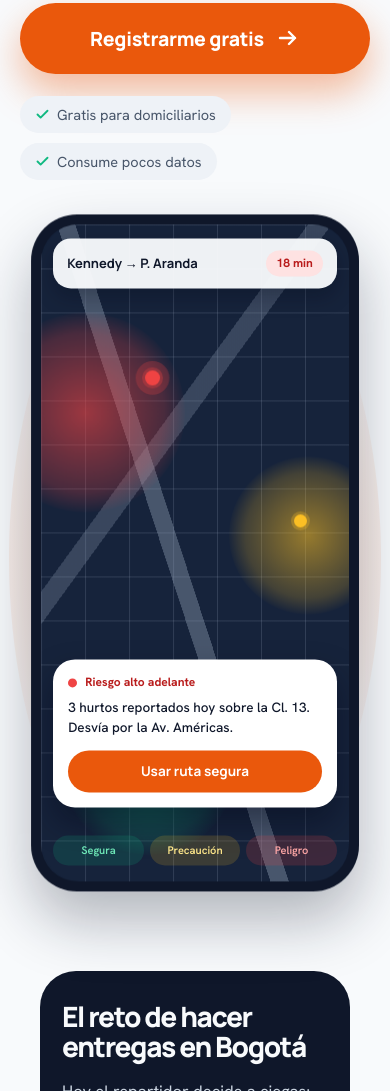
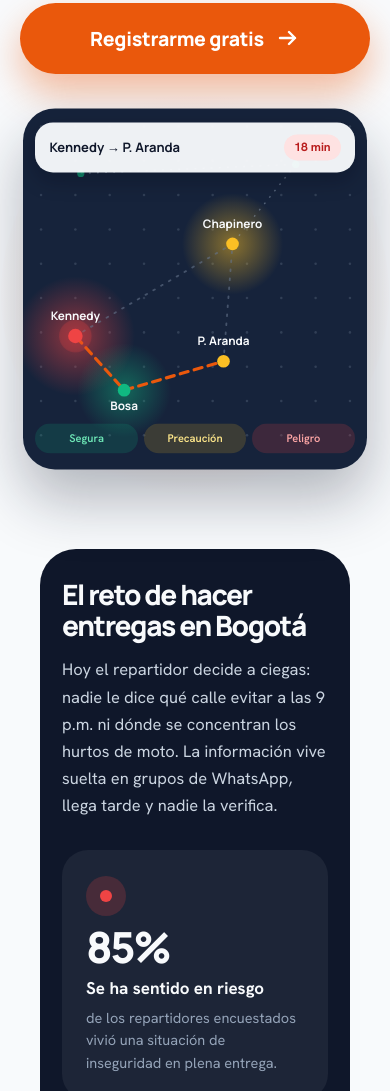
Before and after one commit to ThomasJuti/UrbanSafeLanding, an Astro site: page / in a window 390 px wide. Shown: the part 470-1561 px from the top of the page. Built offline with nearby package versions, Linux system fonts and the light colour scheme; Astro itself is replaced by a stand-in of ours.

Commit message:
refactor: replace hero phone mockup with animated route map

```diff
--- a/src/components/Hero.astro
+++ b/src/components/Hero.astro
@@ -21,70 +21,88 @@
             stroke-linejoin="round"></path>
         </svg>
       </a>
-
-      <div class="trust-row">
-        <span class="trust-pill">
-          <svg width="15" height="15" viewBox="0 0 24 24" fill="none" aria-hidden="true" style="color: var(--color-success)">
-            <path
-              d="M20 6 9 17l-5-5"
-              stroke="currentColor"
-              stroke-width="3"
-              stroke-linecap="round"
-              stroke-linejoin="round"></path>
-          </svg>
-          Gratis para domiciliarios
-        </span>
-        <span class="trust-pill">
-          <svg width="15" height="15" viewBox="0 0 24 24" fill="none" aria-hidden="true" style="color: var(--color-success)">
-            <path
-              d="M20 6 9 17l-5-5"
-              stroke="currentColor"
-              stroke-width="3"
-              stroke-linecap="round"
-              stroke-linejoin="round"></path>
-          </svg>
-          Consume pocos datos
-        </span>
-      </div>
     </div>
 
-    <div class="mockup-wrap">
-      <div class="mockup">
+    <div class="map-wrap">
+      <div class="map">
         <div class="glow" aria-hidden="true"></div>
-        <div class="phone">
-          <div class="screen">
-            <div class="grid-lines" aria-hidden="true"></div>
-            <div class="streets" aria-hidden="true"></div>
+        <div class="map-card">
+          <div class="route-tag">
+            <span>Kennedy → P. Aranda</span>
+            <span class="eta">18 min</span>
+          </div>
 
-            <div class="zone zone-danger" aria-hidden="true"></div>
-            <div class="zone zone-warning" aria-hidden="true"></div>
-            <div class="zone zone-safe" aria-hidden="true"></div>
+          <svg class="network" viewBox="0 0 380 400" fill="none" aria-hidden="true">
+            <defs>
+              <radialGradient id="glow-danger" cx="50%" cy="50%" r="50%">
+                <stop offset="0%" stop-color="var(--color-danger)" stop-opacity="0.55" />
+                <stop offset="100%" stop-color="var(--color-danger)" stop-opacity="0" />
+              </radialGradient>
+              <radialGradient id="glow-warning" cx="50%" cy="50%" r="50%">
+                <stop offset="0%" stop-color="var(--color-warning)" stop-opacity="0.5" />
+                <stop offset="100%" stop-color="var(--color-warning)" stop-opacity="0" />
+              </radialGradient>
+              <radialGradient id="glow-safe" cx="50%" cy="50%" r="50%">
+                <stop offset="0%" stop-color="var(--color-success)" stop-opacity="0.45" />
+                <stop offset="100%" stop-color="var(--color-success)" stop-opacity="0" />
+              </radialGradient>
+            </defs>
 
-            <div class="pin pin-danger" aria-hidden="true">
-              <span class="pin-ping"></span>
-            </div>
-            <div class="pin pin-warning" aria-hidden="true"></div>
-            <div class="pin pin-safe" aria-hidden="true"></div>
+            <g class="grid-dots" aria-hidden="true">
+              {Array.from({ length: 10 }).map((_, row) =>
+                Array.from({ length: 10 }).map((_, col) => (
+                  <circle cx={20 + col * 38} cy={20 + row * 38} r="1.4" fill="#94a3b8" fill-opacity="0.22" />
+                ))
+              )}
+            </g>
 
-            <div class="route-card">
-              <span>Kennedy → P. Aranda</span>
-              <span class="eta">18 min</span>
-            </div>
+            <circle cx="58" cy="252" r="66" fill="url(#glow-danger)" />
+            <circle cx="232" cy="150" r="56" fill="url(#glow-warning)" />
+            <circle cx="112" cy="312" r="52" fill="url(#glow-safe)" />
 
-            <div class="alert-card">
-              <div class="alert-title">
-                <span class="alert-dot" aria-hidden="true"></span>
-                Riesgo alto adelante
-              </div>
-              <p>3 hurtos reportados hoy sobre la Cl. 13. Desvía por la Av. Américas.</p>
-              <div class="alert-action">Usar ruta segura</div>
-            </div>
+            <path
+              class="route route-risky"
+              d="M58,252 L232,150 L222,280"
+              stroke="#64748b"
+              stroke-width="2"
+              stroke-dasharray="2 8"
+              stroke-linecap="round"
+            />
+            <path
+              class="route route-safe"
+              d="M58,252 L112,312 L222,280"
+              stroke="var(--color-accent)"
+              stroke-width="3.5"
+              stroke-dasharray="9 7"
+              stroke-linecap="round"
+            />
 
-            <div class="legend">
-              <span class="legend-item legend-safe">Segura</span>
-              <span class="legend-item legend-warning">Precaución</span>
-              <span class="legend-item legend-danger">Peligro</span>
-            </div>
+            <line x1="64" y1="72" x2="302" y2="62" stroke="#94a3b8" stroke-width="1.5" stroke-dasharray="2 7" stroke-opacity="0.5" />
+            <line x1="302" y1="62" x2="232" y2="150" stroke="#94a3b8" stroke-width="1.5" stroke-dasharray="2 7" stroke-opacity="0.5" />
+
+            <circle cx="64" cy="72" r="4" fill="var(--color-success)" fill-opacity="0.7" />
+            <circle cx="302" cy="62" r="4" fill="var(--color-success)" fill-opacity="0.7" />
+
+            <circle class="node node-warning" cx="232" cy="150" r="7" fill="var(--color-warning)" />
+            <text class="label" x="232" y="132">Chapinero</text>
+
+            <circle class="node node-safe" cx="112" cy="312" r="7" fill="var(--color-success)" />
+            <text class="label" x="112" y="334">Bosa</text>
+
+            <circle class="node node-warning" cx="222" cy="280" r="7" fill="var(--color-warning)" />
+            <text class="label" x="222" y="262">P. Aranda</text>
+
+            <g class="node-danger-group">
+              <circle class="node-ping" cx="58" cy="252" r="8" fill="var(--color-danger)" />
+              <circle class="node node-danger" cx="58" cy="252" r="8" fill="var(--color-danger)" />
+            </g>
+            <text class="label" x="58" y="234">Kennedy</text>
+          </svg>
+
+          <div class="legend">
+            <span class="legend-item legend-safe">Segura</span>
+            <span class="legend-item legend-warning">Precaución</span>
+            <span class="legend-item legend-danger">Peligro</span>
           </div>
         </div>
       </div>
@@ -156,31 +174,14 @@
     box-shadow: 0 22px 46px rgba(234, 88, 12, 0.5);
   }
 
-  .trust-row {
-    display: flex;
-    flex-wrap: wrap;
-    gap: 10px;
-  }
-
-  .trust-pill {
-    display: inline-flex;
-    align-items: center;
-    gap: 7px;
-    font-size: 14.5px;
-    color: var(--color-muted);
-    background: var(--color-surface-alt);
-    border-radius: 999px;
-    padding: 9px 15px;
-  }
-
-  .mockup-wrap {
+  .map-wrap {
     display: grid;
     justify-items: center;
   }
 
-  .mockup {
+  .map {
     position: relative;
-    width: min(330px, 84vw);
+    width: min(400px, 88vw);
   }
 
   .glow {
@@ -190,119 +191,18 @@
     background: radial-gradient(circle, rgba(234, 88, 12, 0.22) 0%, rgba(234, 88, 12, 0.05) 55%, transparent 72%);
   }
 
-  .phone {
+  .map-card {
     position: relative;
-    aspect-ratio: 9 / 18.6;
-    border-radius: 46px;
-    background: var(--color-ink);
-    padding: 10px;
+    aspect-ratio: 380 / 400;
+    border-radius: 32px;
+    background: #16233b;
     box-shadow: 0 30px 60px rgba(15, 23, 42, 0.3);
+    overflow: hidden;
   }
 
-  .screen {
-    position: relative;
-    width: 100%;
-    height: 100%;
-    border-radius: 37px;
-    overflow: hidden;
-    background: #16233b;
-  }
-
-  .grid-lines {
+  .route-tag {
     position: absolute;
-    inset: 0;
-    background-image: linear-gradient(rgba(148, 163, 184, 0.22) 1.5px, transparent 1.5px),
-      linear-gradient(90deg, rgba(148, 163, 184, 0.22) 1.5px, transparent 1.5px);
-    background-size: 44px 44px;
-  }
-
-  .streets {
-    position: absolute;
-    inset: 0;
-    background-image: linear-gradient(
-        72deg,
-        transparent 44%,
-        rgba(148, 163, 184, 0.4) 44%,
-        rgba(148, 163, 184, 0.4) 47.5%,
-        transparent 47.5%
-      ),
-      linear-gradient(
-        -54deg,
-        transparent 63%,
-        rgba(148, 163, 184, 0.28) 63%,
-        rgba(148, 163, 184, 0.28) 66%,
-        transparent 66%
-      );
-  }
-
-  .zone {
-    position: absolute;
-    border-radius: 50%;
-  }
-
-  .zone-danger {
-    width: 200px;
-    height: 200px;
-    left: -56px;
-    top: 88px;
-    background: radial-gradient(circle, rgba(239, 68, 68, 0.62) 0%, rgba(239, 68, 68, 0.24) 56%, transparent 72%);
-  }
-
-  .zone-warning {
-    width: 158px;
-    height: 158px;
-    right: -38px;
-    top: 232px;
-    background: radial-gradient(circle, rgba(251, 191, 36, 0.56) 0%, rgba(251, 191, 36, 0.2) 56%, transparent 72%);
-  }
-
-  .zone-safe {
-    width: 172px;
-    height: 172px;
-    left: 22px;
-    bottom: 26px;
-    background: radial-gradient(circle, rgba(16, 185, 129, 0.5) 0%, rgba(16, 185, 129, 0.18) 56%, transparent 72%);
-  }
-
-  .pin {
-    position: absolute;
-    width: 13px;
-    height: 13px;
-    border-radius: 50%;
-  }
-
-  .pin-danger {
-    left: 104px;
-    top: 146px;
-    width: 15px;
-    height: 15px;
-    background: var(--color-danger);
-    box-shadow: 0 0 0 3px rgba(239, 68, 68, 0.3);
-  }
-
-  .pin-ping {
-    position: absolute;
-    inset: 0;
-    border-radius: 50%;
-    background: var(--color-danger);
-  }
-
-  .pin-warning {
-    right: 42px;
-    top: 290px;
-    background: var(--color-warning);
-    box-shadow: 0 0 0 3px rgba(251, 191, 36, 0.28);
-  }
-
-  .pin-safe {
-    left: 84px;
-    bottom: 118px;
-    background: var(--color-success);
-    box-shadow: 0 0 0 3px rgba(16, 185, 129, 0.28);
-  }
-
-  .route-card {
-    position: absolute;
+    z-index: 1;
     top: 14px;
     left: 12px;
     right: 12px;
@@ -330,55 +230,33 @@
     padding: 5px 10px;
   }
 
-  .alert-card {
-    position: absolute;
-    bottom: 74px;
-    left: 12px;
-    right: 12px;
-    background: #fff;
-    border-radius: 22px;
-    padding: 15px;
-    box-shadow: 0 16px 32px rgba(2, 6, 23, 0.4);
+  .network {
+    display: block;
+    width: 100%;
+    height: 100%;
   }
 
-  .alert-title {
-    display: flex;
-    align-items: center;
-    gap: 8px;
-    margin-bottom: 8px;
-    font-size: 12px;
-    font-weight: 700;
-    color: var(--color-danger-dark);
+  .route-risky {
+    opacity: 0.6;
   }
 
-  .alert-dot {
-    width: 9px;
-    height: 9px;
-    border-radius: 50%;
-    background: var(--color-danger);
+  .node-ping {
+    opacity: 0;
+    transform-box: fill-box;
+    transform-origin: center;
   }
 
-  .alert-card p {
-    margin: 0 0 12px;
-    font-size: 13.5px;
-    line-height: 1.45;
-    color: var(--color-ink);
-    font-weight: 500;
-  }
-
-  .alert-action {
-    background: var(--color-accent);
-    color: #fff;
-    text-align: center;
+  .label {
     font-family: var(--font-display);
+    font-size: 13px;
     font-weight: 700;
-    font-size: 13.5px;
-    padding: 12px;
-    border-radius: 999px;
+    fill: #f8fafc;
+    text-anchor: middle;
   }
 
   .legend {
     position: absolute;
+    z-index: 1;
     bottom: 16px;
     left: 12px;
     right: 12px;
@@ -411,11 +289,16 @@
   }
 
   @media (prefers-reduced-motion: no-preference) {
-    .phone {
+    .map-card {
       animation: float 7s ease-in-out infinite;
     }
 
-    .pin-ping {
+    .route-safe {
+      animation: flow 1.1s linear infinite;
+    }
+
+    .node-ping {
+      opacity: 0.8;
       animation: ping 2.1s ease-out infinite;
     }
   }
--- a/src/styles/global.css
+++ b/src/styles/global.css
@@ -109,6 +109,12 @@ button {
   }
 }
 
+@keyframes flow {
+  to {
+    stroke-dashoffset: -32;
+  }
+}
+
 .visually-hidden {
   position: absolute;
   width: 1px;
```
